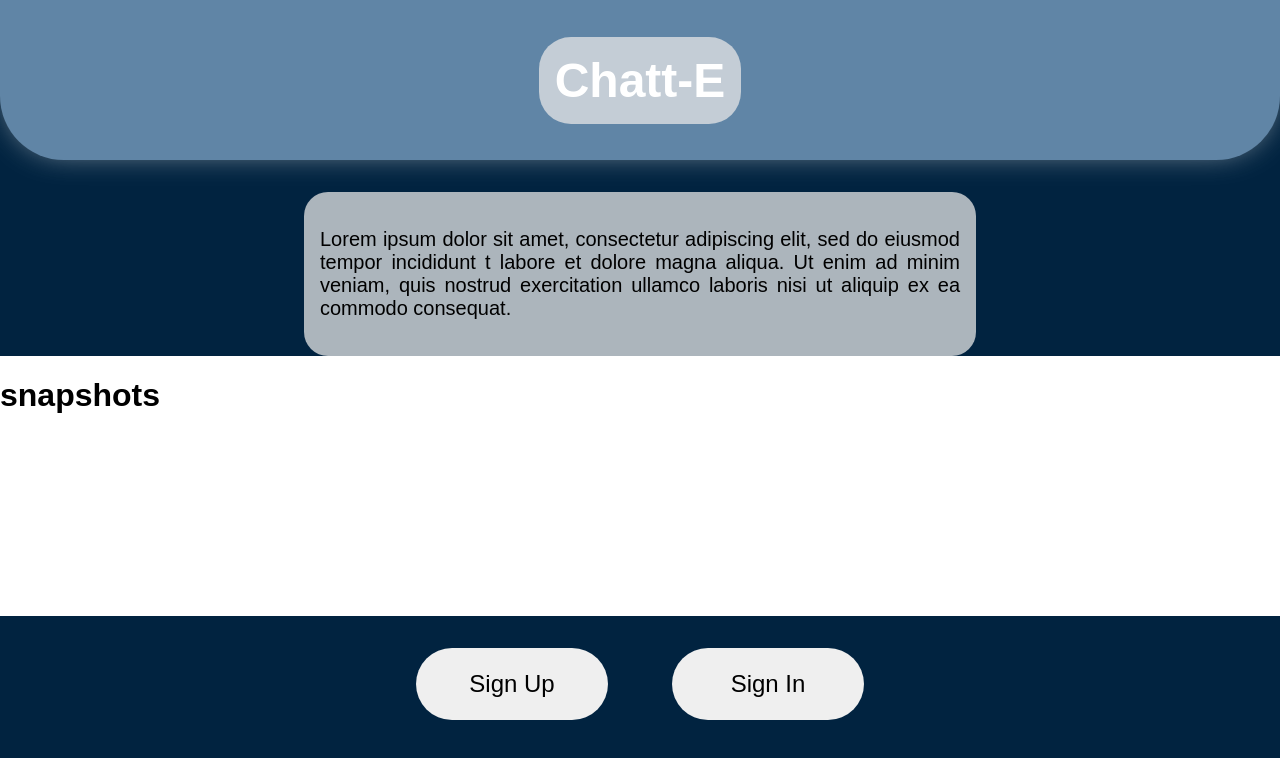
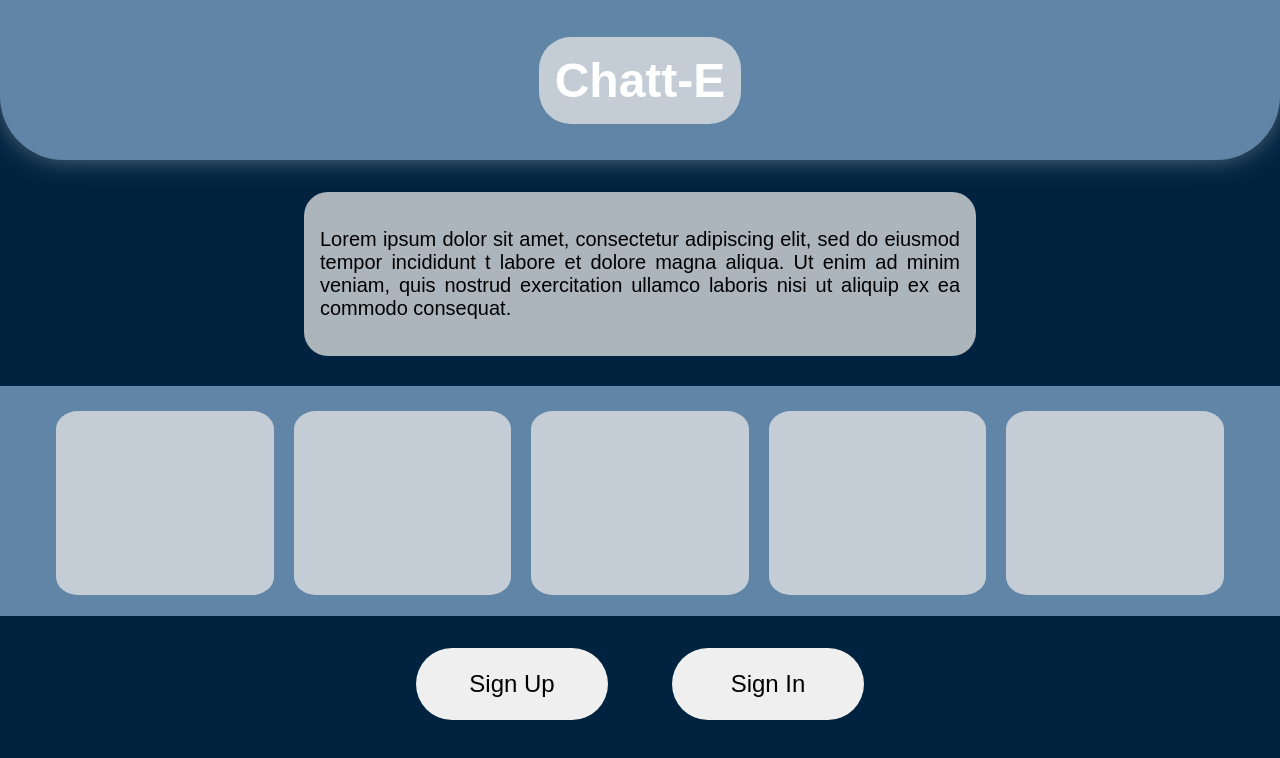
Before and after one commit to alexkimcs/CHATT-E_frontend, a React (Create React App) app in the folder chatte_frontte/: page / in a window 1280 px wide. Shown: the top 758 px of the page. Built offline with nearby package versions, Linux system fonts and the light colour scheme; a web font is replaced by a local one.

Commit message:
updated Snapshot file name

```diff
--- a/chatte_frontte/src/components/Snapshots.js
+++ b/chatte_frontte/src/components/Snapshots.js
@@ -3,20 +3,50 @@ import styled from 'styled-components';
 
 
 const Styledcontainer = styled.div`
+    margin-top: 30px;
 
     width: 100%;
-    height: 400px;
-    background-color: white;
+    height: 340px;
+    background-color: #6085A6;
+
+    display: flex;
+    justify-content: center;
 
 `;
+
+
+const Styledboxes = styled.div`
+    width: 17%;
+    height: 80%;
+    background-color: rgba(230,230,230,.75);
+    margin-top: 25px;
+    border-radius: 10%;
+
+    margin-left: 10px;
+    margin-right: 10px;
+`;
+
 
 function Snapshots() {
     return (
         <Styledcontainer>
+            <Styledboxes>
+            </Styledboxes>
 
-            <h1>snapshots</h1>
+            <Styledboxes>
+            </Styledboxes>
+
+            <Styledboxes>
+            </Styledboxes>
+
+            <Styledboxes>
+            </Styledboxes>
+
+            <Styledboxes>
+            </Styledboxes>
+
         </Styledcontainer>
     )
 }
 
-export default Snapshots
+export default Snapshots;
```
